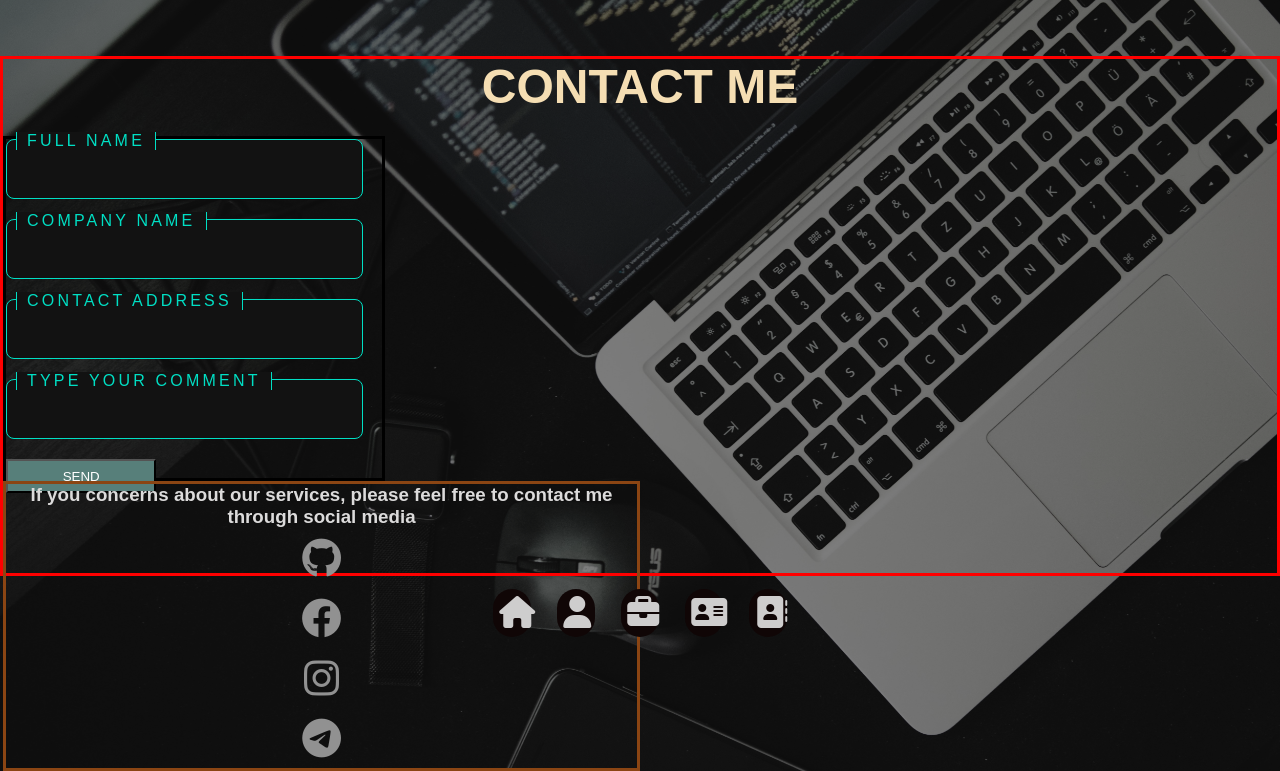
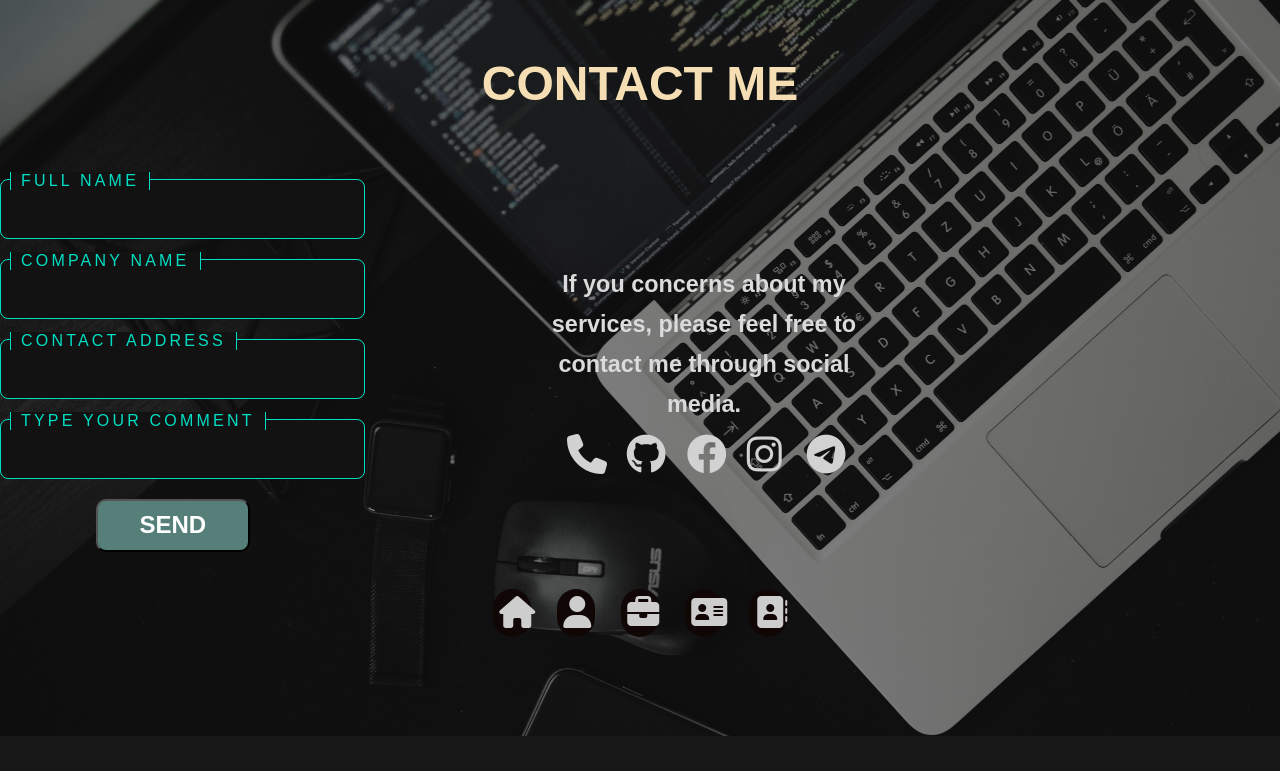
Before and after one commit to Hermelab1/Portfolio_mypage, a PHP site: page /pages/contact.html in a window 1280 px wide. Shown: the part 64-835 px from the top of the page. After the commit the page ends 800 px from the top, so only its background shows below. Run offline with PHP 8.4, Linux system fonts and the light colour scheme; some libraries are stand-ins or nearby versions.

Commit message:
update on 15-06-2023

```diff
--- a/css/main.css
+++ b/css/main.css
@@ -252,7 +252,6 @@ h2{
 
 /*css for contact page*/
 .containersc{
-    border: solid red;
     top: 15%;
     position:absolute;
     width: 100%;
@@ -263,13 +262,11 @@ h2{
     justify-content: center;
 }
 .contactform{
-    border: solid black;
     position: relative;
     width: 30%;
     display: grid;
     justify-content: center;
 }
-
 .contactform input{
     width: 95%;
     padding: 15px;
@@ -318,24 +315,34 @@ h2{
     background-color: #577f7a;
     color: white;
     width: 40%;
-    height: 10%;
+    height: 15%;
+    margin-left: 25%;
+    border-radius: 10px;
+    font-size: 1.5rem;
+    font-weight: 700;
+}
+.contactlink{
+    top: 40%;
+    margin-left: 10%;
+    line-height: 40px;
+    border-radius: 10px;
+    width: 30%;
+    position: absolute;
+    padding-left: 20px ;
+    padding-right: 20px;
+    font-size: 20px;
+    text-align: center;
+    font-weight: 600;
 }
 
-.contactlink{
-    border: solid saddlebrown;
+.contactlink i{
+    width: 10%;
+    border-radius: 100%;
+    height: 100%;
+    font-size: 2.5rem;
+    color: rgb(210, 210, 210);
+    margin: 10px;
     text-align: center;
-    font-family: sans-serif;
-    position: relative;
-    display: grid;
-    width: 50%;
-
-
-}
-.contactlink i{
-
-    font-size: 2.5rem;
-    color: #919191;
-    margin: 10px;
 }
 
 
--- a/pages/contact.html
+++ b/pages/contact.html
@@ -34,14 +34,17 @@
                         <span>Type your comment</span>
                         <button name="signin" class="buttonsf" id="signin"> SEND</button>
                    </form>
+
+                </div>
             </div>
             <div class="contactlink">
-                        <h3>If you concerns about our services, please feel free to contact me through social media</h3>
+                <h3>If you concerns about my services, please feel free to contact me through social media.</h3>
+                <a href="#"></a><i class="fa-solid fa-phone"></i></a>
                 <a href="#"><i class="fa-brands fa-github"></i></a>
                 <a href="#"><i class="fa-brands fa-facebook"></i></a>
                 <a href="#"><i class="fa-brands fa-instagram"></i></a>
                 <a href="#"><i class="fa-brands fa-telegram"></i></a>
-                    </div>
+
             </div>
 
             </div>
```
Lines whose indentation alone changed are shown as unchanged.
